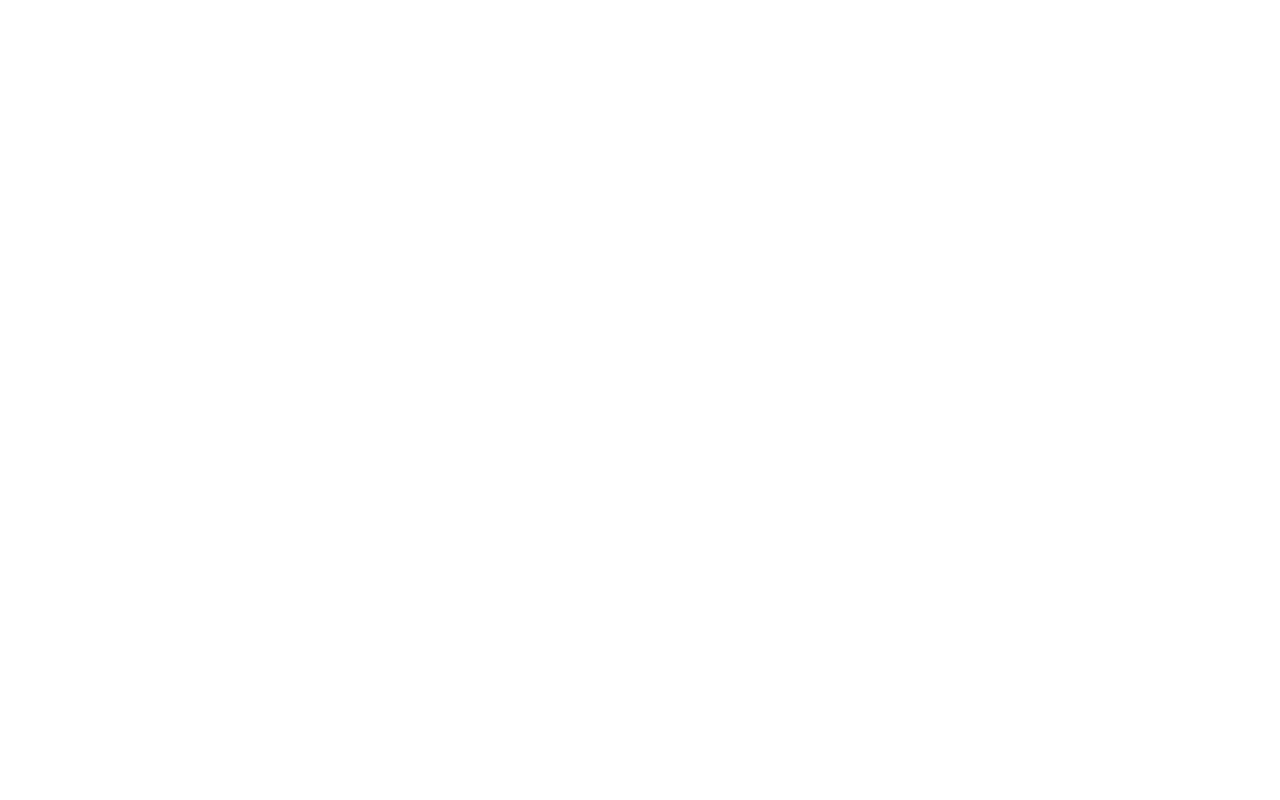
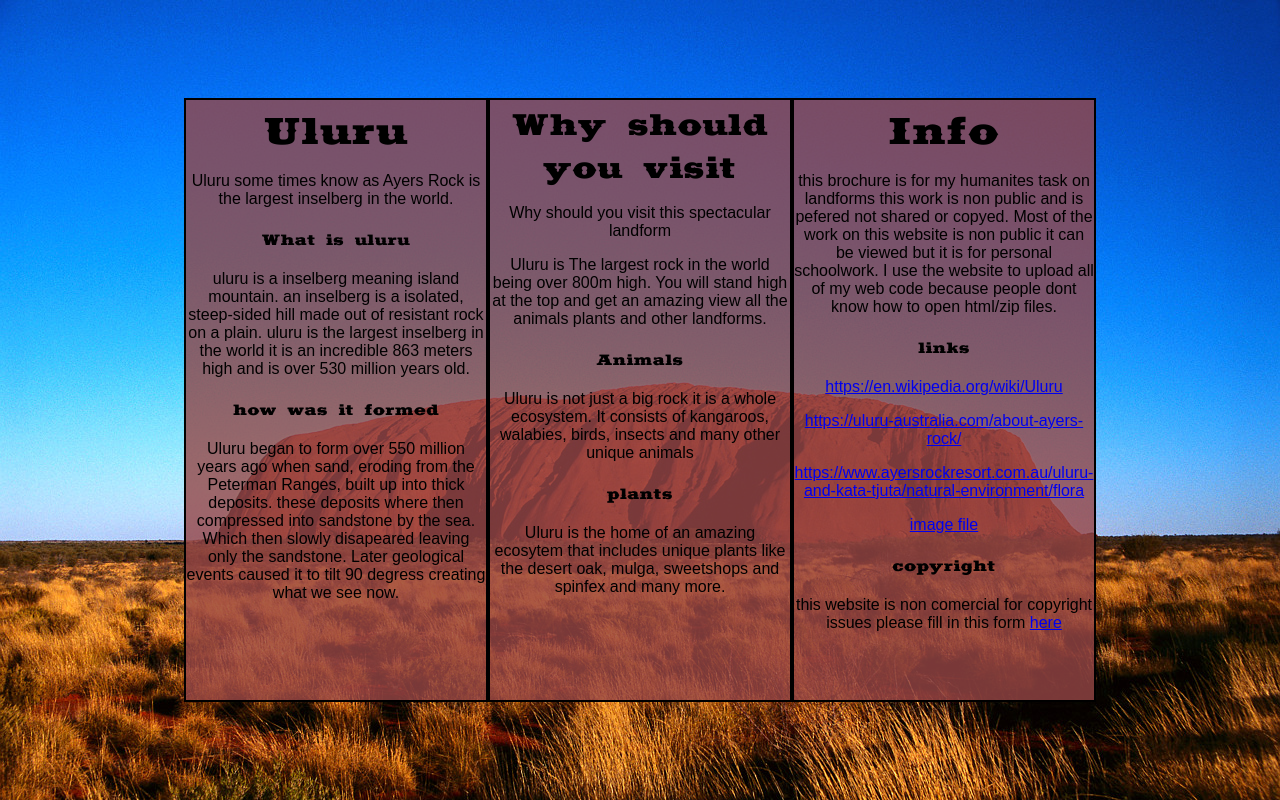
Before and after one commit to smi0075/zekesportal, a plain HTML site: page uluru/index.html in a window 1280 px wide. Drawn offline with Linux system fonts and the light colour scheme.

Commit message:
Add files via upload

```diff
--- a/uluru/index.html
+++ b/uluru/index.html
@@ -1 +1,38 @@
-<html></html>
+<html>
+<head>
+    <link rel="stylesheet" href="style.css">
+    <title>uluru brochure</title>
+</head>
+<body>
+    <div class="brochure">
+        <div class="b1">
+            <h1>Uluru</h1>
+            <p>Uluru some times know as Ayers Rock is the largest inselberg in the world.</p>
+            <p style="font-size:20px;font-family:saddle">What is uluru</p>
+            <p>uluru is a inselberg meaning island mountain. an inselberg is a isolated, steep-sided hill made out of resistant rock on a plain. uluru is the largest inselberg in the world it is an incredible 863 meters high and is over 530 million years old.</p>
+            <p style="font-size:20px;font-family:saddle">how was it formed</p>
+            <p>Uluru began to form over 550 million years ago when sand, eroding from the Peterman Ranges, built up into thick deposits. these deposits where then compressed into sandstone by the sea. Which then slowly disapeared leaving only the sandstone. Later geological events caused it to tilt 90 degress creating what we see now.</p>
+        </div>
+        <div class="b2">
+            <h1>Why should you visit</h1>
+            <p>Why should you visit this spectacular landform</p>
+            <p>Uluru is The largest rock in the world being over 800m high. You will stand high at the top and get an amazing view all the animals plants and other landforms.</p>
+            <p style="font-size:20px;font-family:saddle">Animals</p>
+            <p>Uluru is not just a big rock it is a whole ecosystem. It consists of kangaroos, walabies, birds, insects and many other unique animals</p>
+            <p style="font-size:20px;font-family:saddle">plants</p>
+            <p>Uluru is the home of an amazing ecosytem that includes unique plants like the desert oak, mulga, sweetshops and spinfex and many more.</p>
+        </div>
+        <div class="b3">
+            <h1>Info</h1>
+            <p>this brochure is for my humanites task on landforms this work is non public and is pefered not shared or copyed. Most of the work on this website is non public it can be viewed but it is for personal schoolwork. I use the website to upload all of my web code because people dont know how to open html/zip files.</p>
+            <p style="font-size:20px;font-family:saddle">links</p>
+            <p><a href="https://en.wikipedia.org/wiki/Uluru">https://en.wikipedia.org/wiki/Uluru</a></p>
+            <p><a href="https://uluru-australia.com/about-ayers-rock/">https://uluru-australia.com/about-ayers-rock/</a></p>
+            <p><a href="https://www.ayersrockresort.com.au/uluru-and-kata-tjuta/natural-environment/flora">https://www.ayersrockresort.com.au/uluru-and-kata-tjuta/natural-environment/flora</a></p>
+            <p><a href="https://thetravelcrew.files.wordpress.com/2012/05/uluru_ayers_rock_alice_springs_australia111.jpg">image file</a></p>
+            <p style="font-size:20px;font-family:saddle">copyright</p>
+            <p>this website is non comercial for copyright issues please fill in this form <a href="https://forms.gle/cSk2aVeis1ar3nDr8">here</a></p>
+        </div>
+    </div>
+</body>
+</html>
--- /dev/null
+++ b/uluru/style.css
@@ -0,0 +1,59 @@
+@font-face {
+    font-family: saddle;
+    src: url(Saddlebag.ttf)
+}
+
+body {
+    background-image: url(uluru.jpg);
+    background-size: cover;
+}
+
+.brochure {
+    display: flex;
+    height: 100%;
+    justify-content: center;
+    align-items: center;
+
+}
+.brochure .b1 {
+    text-align: center;
+    font-family: Arial, Helvetica, sans-serif;
+    width: 300px;
+    height: 600px;
+    background-color: rgba(150, 70, 70, 0.8);
+    border: 2px solid black;
+}
+.b1 h1 {
+    text-align: center;
+    font-size: 50px;
+    font-family: saddle;
+    margin: 2px;
+}
+.brochure .b2 {
+    text-align: center;
+    font-family: Arial, Helvetica, sans-serif;
+    width: 300px;
+    height: 600px;
+    background-color: rgba(150, 70, 70, 0.8);
+    border: 2px solid black;
+}
+.b2 h1 {
+    text-align: center;
+    font-size: 40px;
+    font-family: saddle;
+    margin: 2px;
+}
+.brochure .b3 {
+    text-align: center;
+    font-family: Arial, Helvetica, sans-serif;
+    width: 300px;
+    height: 600px;
+    background-color: rgba(150, 70, 70, 0.8);
+    border: 2px solid black;
+}
+.b3 h1 {
+    text-align: center;
+    font-size: 50px;
+    font-family: saddle;
+    margin: 2px;
+}
```
Also changed, not shown: uluru/Saddlebag.ttf (added), uluru/uluru.jpg (added).
